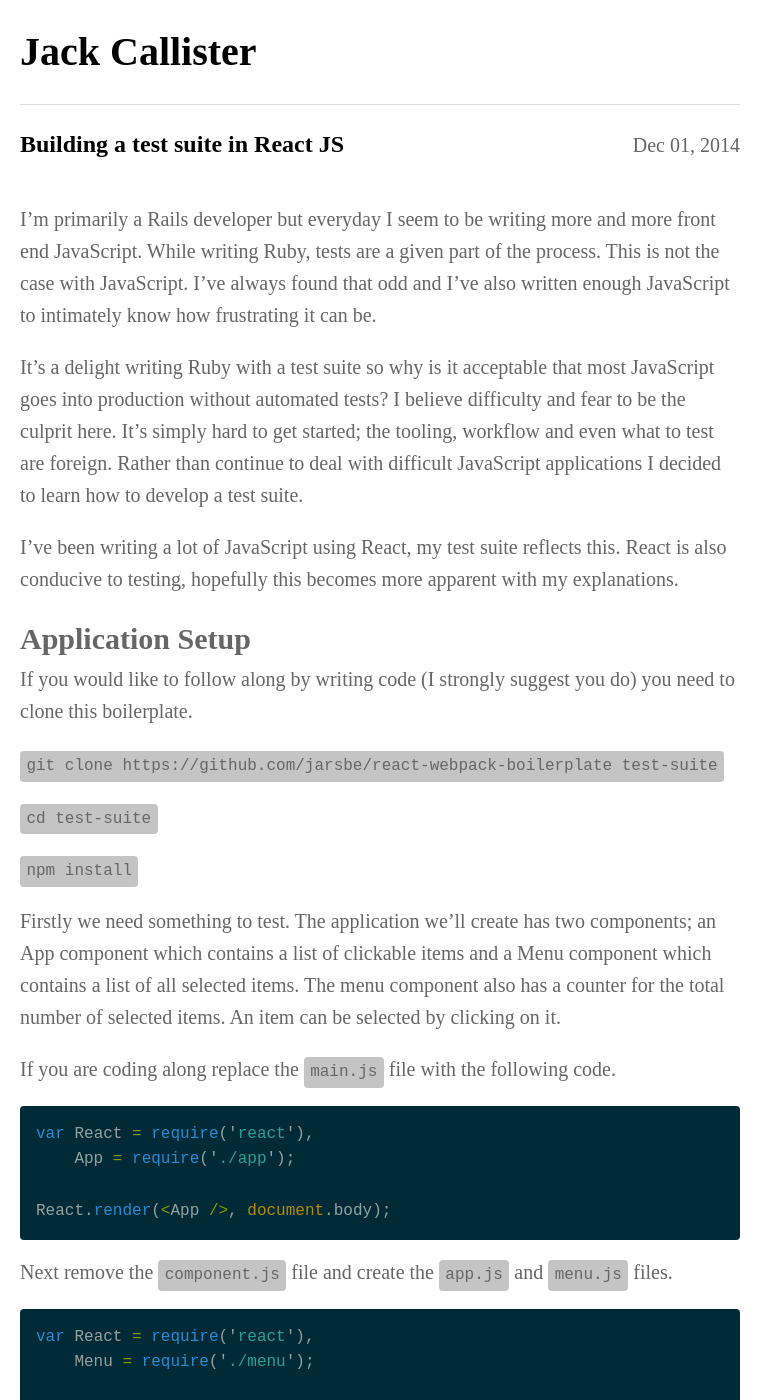
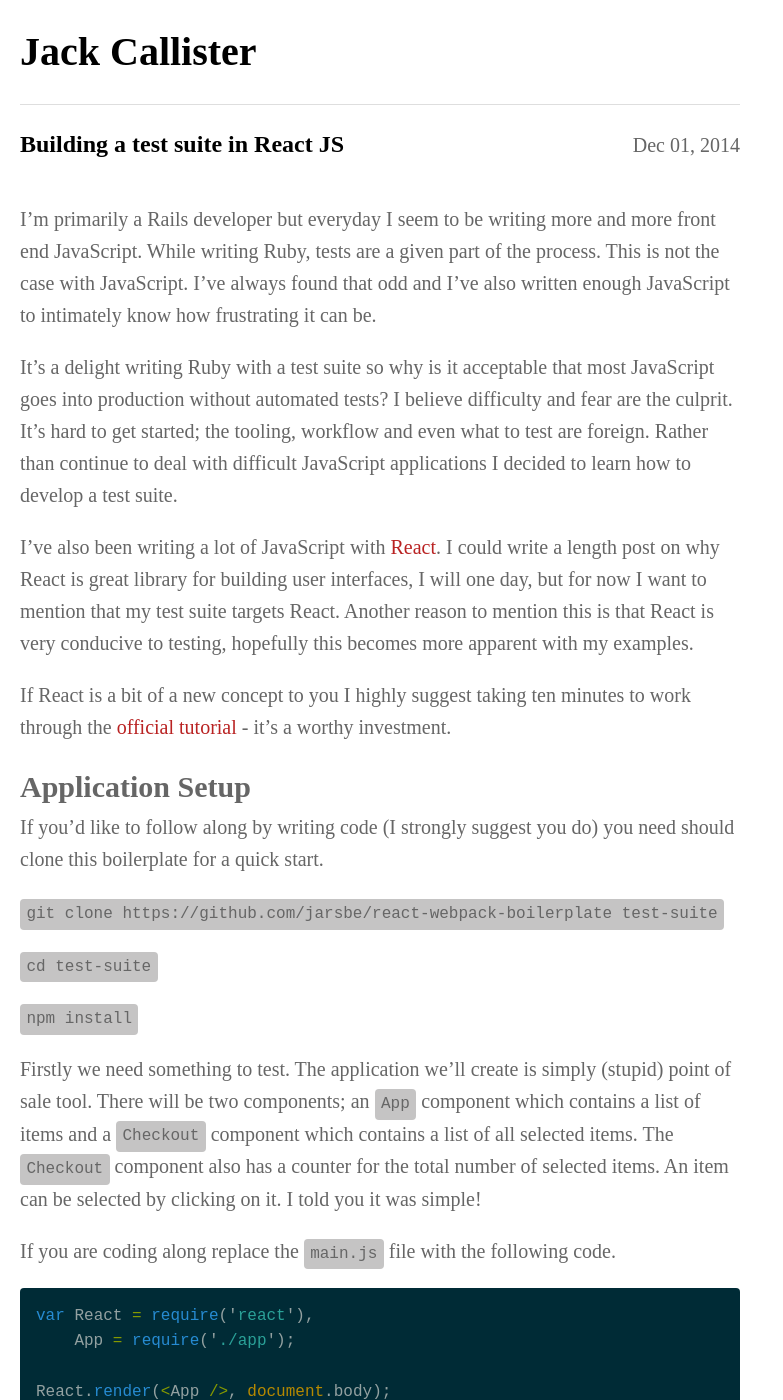
Before and after one commit to jackcallister/jarsbe.github.io, a Jekyll site: the page built from _posts/2014-12-01-building-a-test-suite-in-react-js.markdown, in a window 1280 px wide and 1400 px high. Shown: the whole window, without its empty margins (0-783 px from the left). Built offline with Jekyll 4.4.1, drawn with Linux system fonts in a browser that asks for light colours; Markdown is read by kramdown in place of the engine named in the settings; some of the changed text lies outside the part shown.

Commit message:
Updated post.

```diff
--- a/_posts/2014-12-01-building-a-test-suite-in-react-js.markdown
+++ b/_posts/2014-12-01-building-a-test-suite-in-react-js.markdown
@@ -5,13 +5,15 @@ title: Building a test suite in React JS
 
 I'm primarily a Rails developer but everyday I seem to be writing more and more front end JavaScript. While writing Ruby, tests are a given part of the process. This is not the case with JavaScript. I've always found that odd and I've also written enough JavaScript to intimately know how frustrating it can be.
 
-It's a delight writing Ruby with a test suite so why is it acceptable that most JavaScript goes into production without automated tests? I believe difficulty and fear to be the culprit here. It's simply hard to get started; the tooling, workflow and even what to test are foreign. Rather than continue to deal with difficult JavaScript applications I decided to learn how to develop a test suite.
+It's a delight writing Ruby with a test suite so why is it acceptable that most JavaScript goes into production without automated tests? I believe difficulty and fear are the culprit. It's hard to get started; the tooling, workflow and even what to test are foreign. Rather than continue to deal with difficult JavaScript applications I decided to learn how to develop a test suite.
 
-I've been writing a lot of JavaScript using React, my test suite reflects this. React is also conducive to testing, hopefully this becomes more apparent with my explanations.
+I've also been writing a lot of JavaScript with [React](http://facebook.github.io/react/). I could write a length post on why React is great library for building user interfaces, I will one day, but for now I want to mention that my test suite targets React. Another reason to mention this is that React is very conducive to testing, hopefully this becomes more apparent with my examples.
+
+If React is a bit of a new concept to you I highly suggest taking ten minutes to work through the [official tutorial](http://facebook.github.io/react/docs/tutorial.html) - it's a worthy investment.
 
 ## Application Setup
 
-If you would like to follow along by writing code (I strongly suggest you do) you need to clone this boilerplate.
+If you'd like to follow along by writing code (I strongly suggest you do) you need should clone this boilerplate for a quick start.
 
 `git clone https://github.com/jarsbe/react-webpack-boilerplate test-suite`
 
@@ -19,7 +21,7 @@ If you would like to follow along by writing code (I strongly suggest you do) yo
 
 `npm install`
 
-Firstly we need something to test. The application we'll create has two components; an App component which contains a list of clickable items and a Menu component which contains a list of all selected items. The menu component also has a counter for the total number of selected items. An item can be selected by clicking on it.
+Firstly we need something to test. The application we'll create is simply (stupid) point of sale tool. There will be two components; an `App` component which contains a list of items and a `Checkout` component which contains a list of all selected items. The `Checkout` component also has a counter for the total number of selected items. An item can be selected by clicking on it. I told you it was simple!
 
 If you are coding along replace the `main.js` file with the following code.
 
@@ -30,11 +32,11 @@ var React = require('react'),
 React.render(<App />, document.body);
 {% endhighlight %}
 
-Next remove the `component.js` file and create the `app.js` and `menu.js` files.
+Next remove the `component.js` file and create the `app.js` and `checkout.js` files.
 
 {% highlight js %}
 var React = require('react'),
-    Menu = require('./menu');
+    Menu = require('./checkout');
 
 var App = React.createClass({
 
@@ -67,7 +69,7 @@ var App = React.createClass({
       <div>
         <ul>{listItems}</ul>
 
-        <Menu items={this.state.selectedItems} />
+        <Checkout items={this.state.selectedItems} />
       </div>
     );
   }
@@ -79,7 +81,7 @@ module.exports = App;
 {% highlight js %}
 var React = require('react');
 
-var Menu = React.createClass({
+var Checkout = React.createClass({
 
   render: function() {
     var listItems = this.props.items.map(function(item, i) {
@@ -97,20 +99,20 @@ var Menu = React.createClass({
   }
 });
 
-module.exports = Menu;
+module.exports = Checkout;
 {% endhighlight %}
 
-Take 5 minutes to read how the application works.
+Take 5 minutes to read how the application works. To run the application execute `webpack -w` (install [webpack](https://www.npmjs.org/package/webpack) if you need it), in another terminal change directory into the site `cd site` and run a server `python -m SimpleHTTPServer`. Now the application is available on `http://localhost:8000`. Time to get testing.
 
 ## Testing Setup
 
-To build a test suite we need tools for testing. Facebook uses Jest, which is a layer upon the Jasmine test framework. It offers automatic mocking and uses JSDom which allows for running tests in the command line (rather than browser). Along with Jest we need React Tools to transform any JSX during testing.
+To build a test suite we need tools. Facebook uses [Jest](https://facebook.github.io/jest/), which is a layer upon [Jasmine](http://jasmine.github.io/). Jest offers automatic mocking and uses [JSDom](https://github.com/tmpvar/jsdom) for running tests in the command line (rather than the browser). Automatic mocking is useful since we'll be testing components in isolation, all of our dependencies will be mocked by Jest. Take a look [here](https://facebook.github.io/jest/docs/automatic-mocking.html) for more information on automatic mocking. Along with Jest we need [React Tools](https://www.npmjs.org/package/react-tools) to transform any JSX during testing, this is optional but very helpful.
 
-Fun fact, automocking in Jest is very helpful. You'll be testing components in isolation and Jest helps by mocking all dependencies. Take a look [here](https://facebook.github.io/jest/docs/automatic-mocking.html) for more information.
+To install these tools.
 
 `npm install jest-cli react-tools --save-dev`
 
-To transform any JSX a helper function is required. In a support folder create a `preprocessor.js` file to do the work.
+To transform JSX a helper function is required. In a `support` folder create a `preprocessor.js` file to do the work.
 
 {% highlight js %}
 var ReactTools = require('react-tools');
@@ -122,7 +124,7 @@ module.exports = {
 };
 {% endhighlight %}
 
-To use the preprocessor add some configuration inside the `package.json` file. It adds test script and informs Jest of the preprocessor function.
+To use the preprocessor add this configuration inside the `package.json` file. It adds test script and informs Jest of the preprocessor function. It also makes sure that React itself is not automatically mocked!
 
 {% highlight js %}
 "scripts": {
@@ -136,17 +138,17 @@ To use the preprocessor add some configuration inside the `package.json` file. I
 }
 {% endhighlight %}
 
-Next add a folder called `__tests__` to the root directory. Jest is magical enough to automatically run any test in any files sitting in this directory.
+Next add a folder called `__tests__` in the root directory. Jest is magical enough to automatically run any test in any files sitting in this directory.
 
-Just for sanity run `npm test`. This should run Jest and everything should pass with flying colours!
+Just for sanity run `npm test`. Jest should run and everything should pass with flying colours.
 
 ## Testing
 
-Now the moment we've been waiting for writing actual test. Here's a spoiler - all the hard work has been done. The original goal of this post was to learn how to setup a JavaScript test suite. With that out of the way everything else is an implementation detail. Ending it here wouldn't be much fun though so on to the tests.
+Now the moment we've been waiting for, writing tests. Here's a spoiler - all the hard work has been done. The original goal of this post was to learn how to setup a JavaScript test suite. With that out of the way everything else is an implementation detail but ending it here wouldn't be much fun, so on to the tests.
 
-The simplest component is the Menu. It accepts only one property `items`. It generates a list from those `items`. The Menu also calculates a total `items` count.
+The simplest component is the `Checkout`. It accepts only one property `items` and generates a list from those `items`. The `Checkout` also calculates a total `items` count.
 
-The first order of business to get this component tested is setup a `menu-test.js` file inside the `__tests__` directory. It also needs some boilerplate code like so.
+To get this component tested create a `menu-test.js` file inside the `__tests__` directory. It also needs some boilerplate code like so.
 
 {% highlight js %}
 jest.dontMock('../components/menu.js');
@@ -167,28 +169,26 @@ describe('Menu', function() {
 });
 {% endhighlight %}
 
-Firstly Jest is told not to mock the Menu component. Then require all the necessary dependencies. Finally add two empty tests one to check each item is rendered as an array, the next test is to make sure the item count is correct.
+Here Jest is told not to mock the `Checkout` component then all the necessary dependencies are required. Finally there are two empty tests; one to check each item is rendered, the next to make sure the item count is correct.
 
 To get these tests running you need to create an instance of the component, give it some items to render and finally select the DOM nodes to test.
 
 {% highlight js %}
-describe('Menu', function() {
+describe('Checkout', function() {
 
-  var items = [{ title: 'test' }, { title: 'test' }];
-
-  var MenuElement = TestUtils.renderIntoDocument(
-    <Menu items={items} />
+  var CheckoutElement = TestUtils.renderIntoDocument(
+    <Checkout items={[{ title: 'test' }, { title: 'test' }]} />
   );
 
-  var MenuElementDOM = TestUtils.findRenderedDOMComponentWithTag(MenuElement, 'div');
-  var items = TestUtils.scryRenderedDOMComponentsWithTag(MenuElement, 'li');
-  var count = TestUtils.findRenderedDOMComponentWithTag(MenuElement, 'span');
+  var items = TestUtils.scryRenderedDOMComponentsWithTag(CheckoutElement, 'li');
+  var count = TestUtils.findRenderedDOMComponentWithTag(CheckoutElement, 'span');
 ...
 {% endhighlight %}
 
 The final piece of the puzzle is to add the expectations to each test.
 
 {% highlight js %}
+...
 it('renders each item as a li', function() {
   expect(items.length).toEqual(2);
 });
@@ -198,7 +198,7 @@ it('displays the items count', function(){
 });
 {% endhighlight %}
 
-Nice and simple. Make sure there are two `li` nodes and that the items count is correct. The nice thing about React is that it's simple to test. The menu component is given data and the tests make sure it renders as expected. You can see this after testing the App component.
+Nice and simple. We make sure there are two `li` nodes and that the items count is correct. The nice thing about React is that it's simple to test. The `Checkout` component is given data and the tests make sure it renders as expected. You can see this pattern again after testing the `App` component.
 
 {% highlight js %}
 jest.dontMock('../components/app.js');
@@ -208,6 +208,7 @@ var React = require('react/addons'),
     TestUtils = React.addons.TestUtils;
 
 describe('App', function() {
+
   var AppElement = TestUtils.renderIntoDocument(<App/>);
 
   var list = TestUtils.scryRenderedDOMComponentsWithTag(AppElement, 'ul')[0];
@@ -230,12 +231,12 @@ describe('App', function() {
 });
 {% endhighlight %}
 
-The same pattern of create component, give data, expect output is followed above. There's also the added complexity of component state and function calls. Clicking an item in the App list should add that item to the Menu list. This happens via a state change in App. The only thing that needs to be expected is that clicking on an item adds it to the state's selected items array.
+These tests follow the same create a component, give it data and expect output pattern. There's also the added complexity of component state and function calls. Clicking an item in the `App` list should add that item to the `Checkout` list. This happens via a state change in `App`. The only thing we need to test is that clicking on an item adds it to the state's selected items array.
 
 ## Conclusion
 
-Hopefully this has helped banish some of the fear behind testing JavaScript, especially so with the React library. Give an input, expect an output.
+Before embarking on building this test suite I had never tested any JavaScript code. It feels silly that I have put it off for so long after realising how simple and similar (to RSpec) it is. I'm also fully away that React makes this testing quite simple, given the patterns explained above. Hopefully this has helped you banish some of the fear behind testing JavaScript too.
 
-A few things that helped while learning these tools was the documentation. I got started by looking at [Jest](https://facebook.github.io/jest/docs/tutorial-react.html#content) specifically the React section and then reading the API (which is very concise). Next I had a look through both the [Jasmine Guide](http://jasmine.github.io/2.0/introduction.html) and the [React Test Utils](http://facebook.github.io/react/docs/test-utils.html). It's a bit strange looking through 3 different sets of documentation, but they work surprisingly well together.
+A few things that helped me was figuring out where to look in the documentation. Since I'm using 3 different tools (Jest, Jasmine & React Tools) it was confusing at first. I got started by looking at [Jest](https://facebook.github.io/jest/docs/tutorial-react.html#content) specifically the React section and then reading the API (which is very concise). Next I had a look through both the [Jasmine Guide](http://jasmine.github.io/2.0/introduction.html) and the [React Test Utils](http://facebook.github.io/react/docs/test-utils.html). It's a bit strange looking through 3 sets of documentation, but they work surprisingly well together.
 
-Finally, you may have noticed everything here is using CommonJS modules. As a Rails developer this is very foreign! Don't fret, you can have your cake and eat it. I strongly suggest reading James McCann's post on incorporating [Webpack into Rails](http://www.jamesmccann.nz/2014/11/27/bundling-npm-modules-through-webpack-and-rails-asset-pipeline.html).
+As a final note you may have noticed everything is using CommonJS like modules. As a Rails developer this is very foreign and almost a reason to avoid testing all together. Don't fret however, you can have your cake and eat it too. I strongly suggest reading James McCann's post on incorporating [Webpack with Rails](http://www.jamesmccann.nz/2014/11/27/bundling-npm-modules-through-webpack-and-rails-asset-pipeline.html).
```
